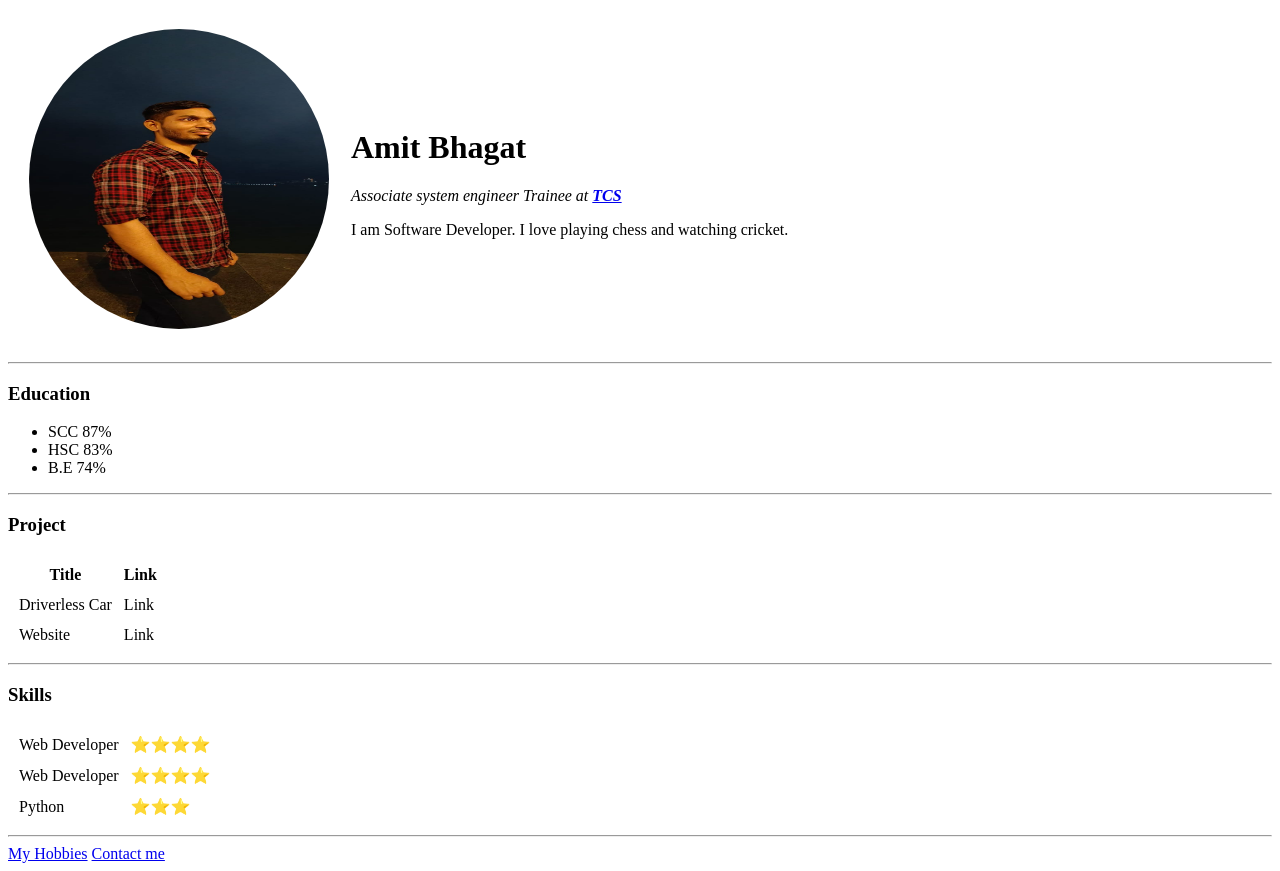
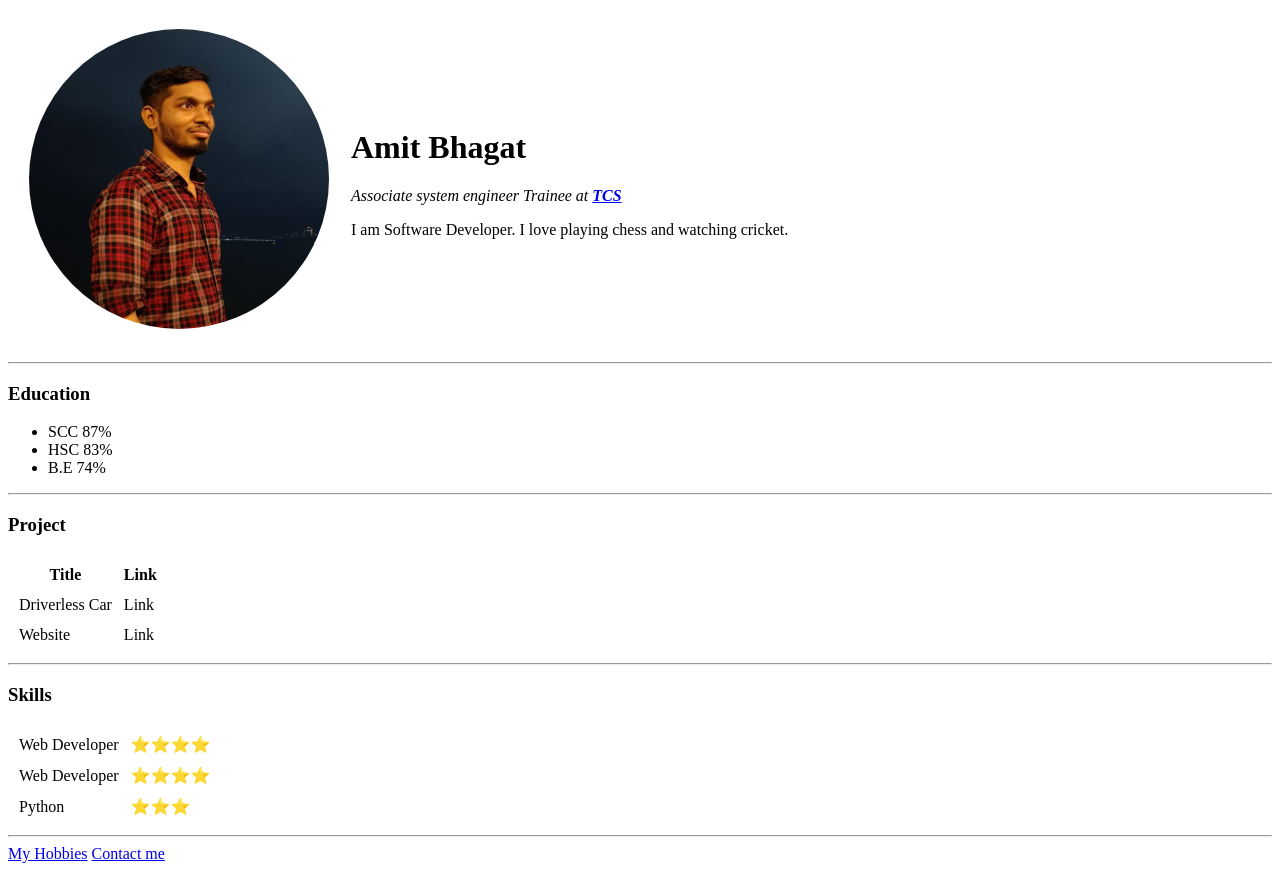
Before and after one commit to AMIT-BHAGAT/cv, a plain HTML site: page index.html in a window 1280 px wide. Drawn offline with Linux system fonts and the light colour scheme.

Commit message:
Update index.html

```diff
--- a/index.html
+++ b/index.html
@@ -9,7 +9,7 @@
 
 <body>
   <table cellspacing="20">
-    <td><img src="image/Amit.jpeg" alt="Profile image" width="300" height="300" style="border-radius:50%;" >
+    <td><img src="image/Amit8.jpeg" alt="Profile image" width="300" height="300" style="border-radius:50%;" >
     </td>
     <td>
       <h1>Amit Bhagat</h1>
```
